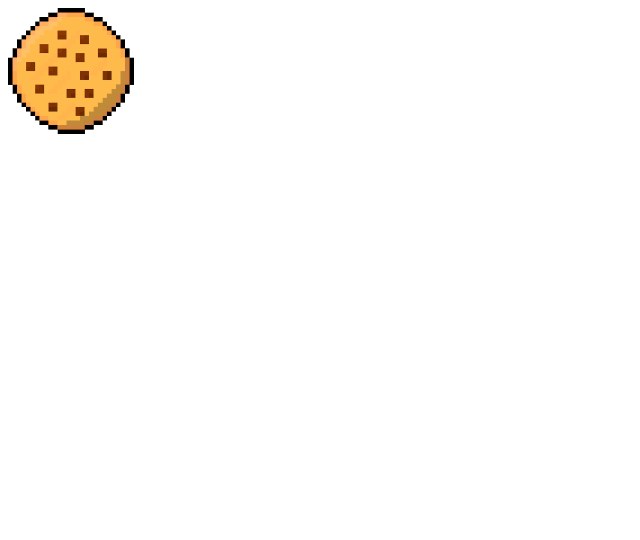
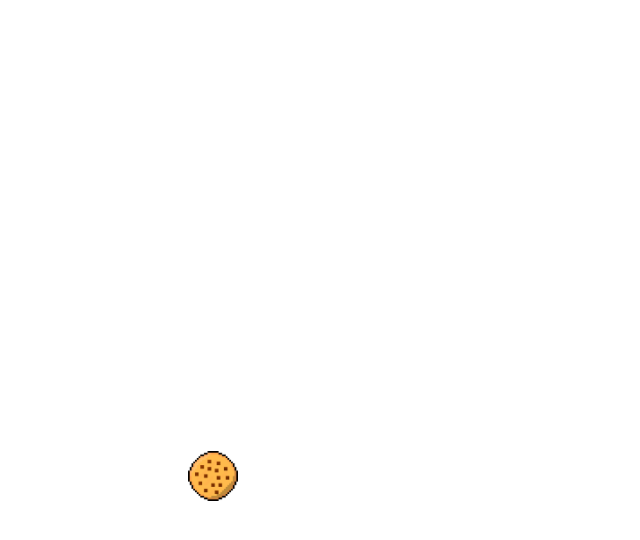
Before and after one commit to sanasnaik/Clicker, a plain HTML site: page index.html in a window 1280 px wide. Both pictures are taken after a click on the button "Start". Shown: the whole page, without its empty margins (0-640 px from the left). Drawn offline with Linux system fonts and the light colour scheme.

Commit message:
spawn cookie

```diff
--- a/app.js
+++ b/app.js
@@ -4,11 +4,15 @@ function start() {
 }
 
 function newCookie() {
-    let image = document.createElement("img");
+    const image = document.createElement("img");
     image.src = "download.png";
+    image.id = "cookie";
+
+    const x = Math.floor(Math.random()*window.innerWidth) - 50;
+    const y = Math.floor(Math.random()*window.innerHeight) - image.height;
+
+    image.style.left = x+"px";
+    image.style.top = y+"px";
+
     document.getElementById("main").appendChild(image);
 }
-
-function cookieClicked() {
-
-}
--- a/styles.css
+++ b/styles.css
@@ -13,9 +13,7 @@ button {
     font-size: 15px;
     padding: 5px 10px;
 }
-img {
-    width: 10%;
-    height: auto;
-    top: 300;
-    left: 100;
+#cookie {
+    width: 50px;
+    position: relative;
 }
```
